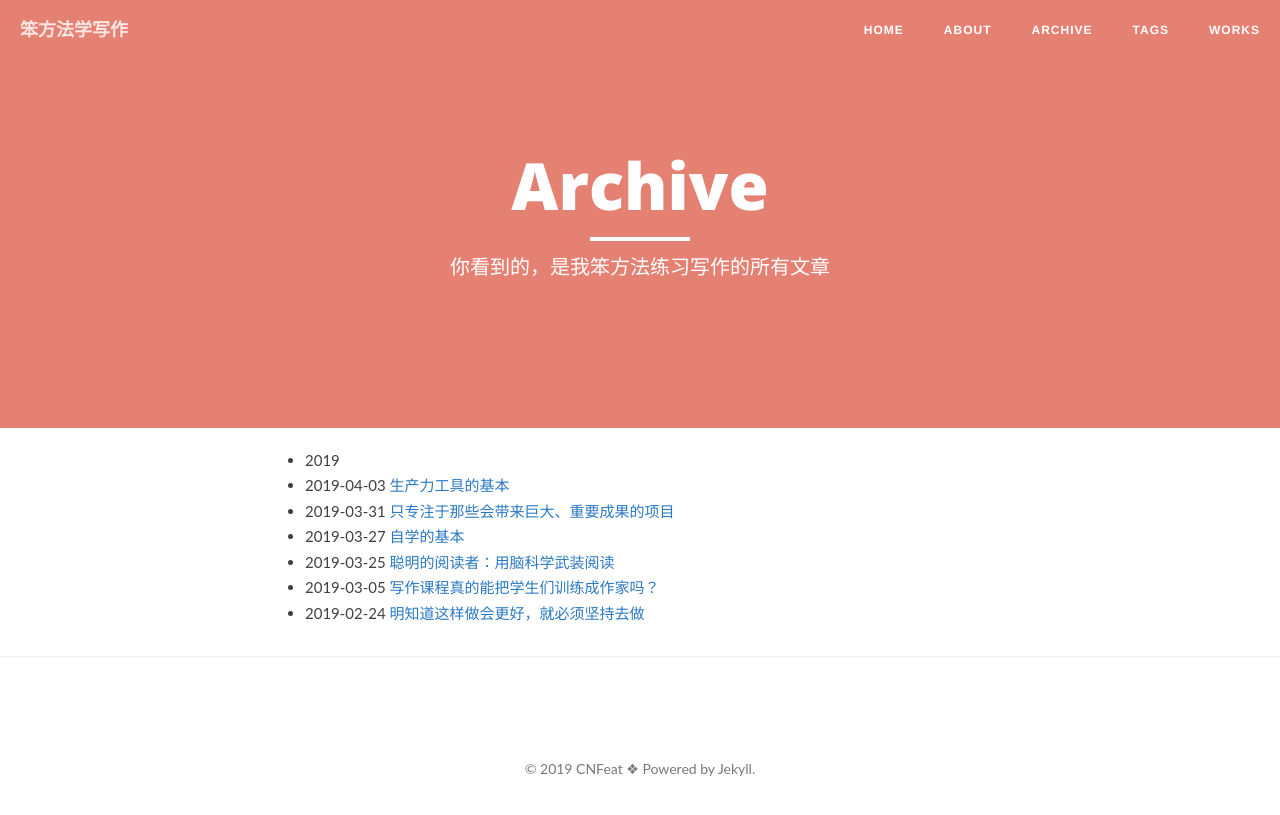
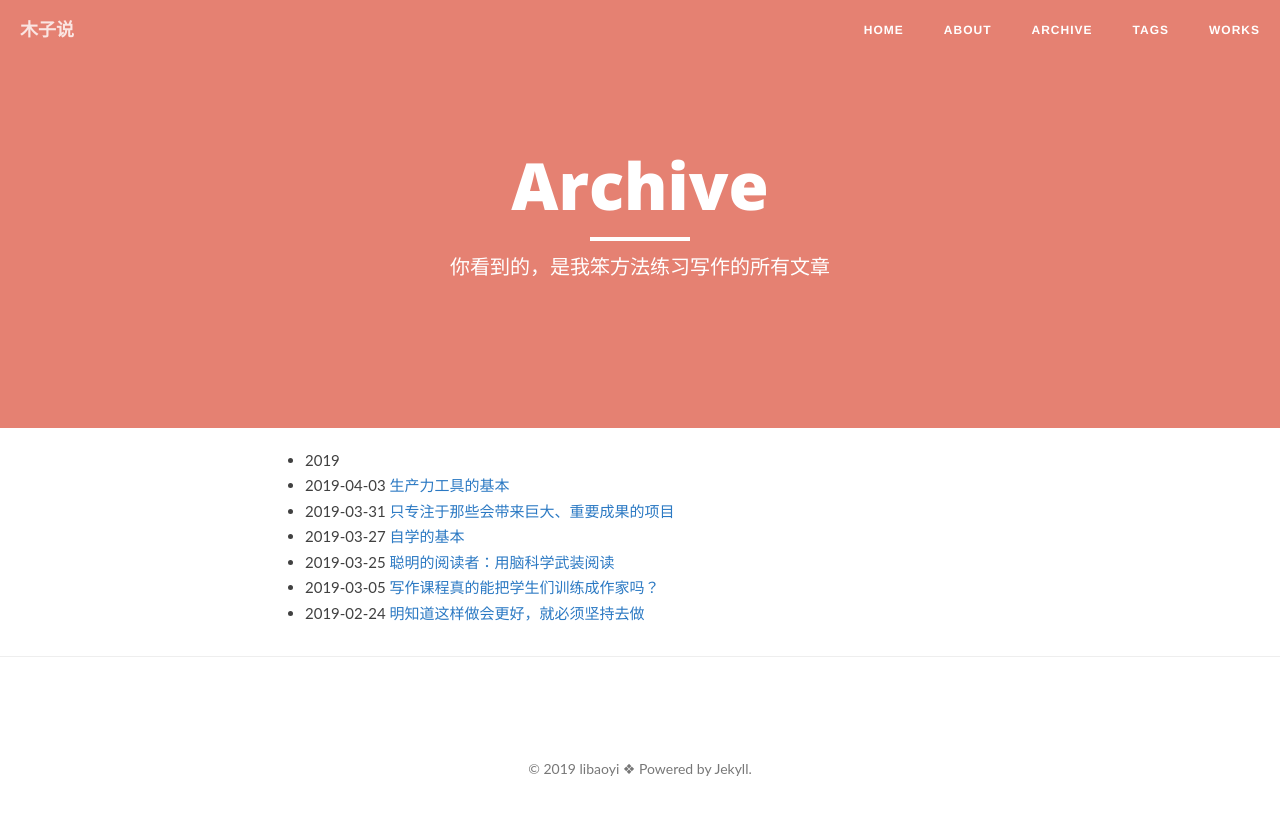
Before and after one commit to libaoyida/libaoyida.github.io, a Jekyll site: the page built from archive.md, in a window 1280 px wide. Shown: the top 815 px of the page. Built offline with Jekyll 4.4.1, drawn with Linux system fonts in a browser that asks for light colours; nearby versions of some CDN libraries; comment, search, counter and statistics services are not loaded.

Commit message:
Update _config.yml

```diff
--- a/_config.yml
+++ b/_config.yml
@@ -1,27 +1,27 @@
 # Site settings
-title: 笨方法学写作
+title: 木子说
 header-img: "img/Xacebook.jpg"
 tagline: "cn"
-description: "陈素封|笨方法学写作"
+description: "学习、思考、感悟、成长"
 baseurl: ""
-url: "http://www.cnfeat.com"
+url: "http://www.libaoyi.cn"
 
 # About/contact
 owner:
-  name: " CNFeat"
-  email: CNFeat@gmail.com
-  bio: "笨方法学写作"
+  name: " libaoyi"
+  email: libaoyi@163.com
+  bio: "木子说"
 
 # Data
 gavatar: img/favicon1.ico
 favicon: img/favicon1.ico
 
-douban_username: cnfeat
-twitter_username: feat
-github_username: cnfeat
-facebook_username:
-weibo_username: cnfeat
-zhihu_username: feat
+# douban_username:
+# twitter_username: libaoyi
+# github_username: libaoyi
+# facebook_username:
+# weibo_username: libaoyi
+# zhihu_username: feat
 
 # Build settings
 # use Github Flavored Markdown !important
@@ -43,14 +43,14 @@ defaults:
       type: "posts"
     values:
       layout: "post"
-      author: "CNFeat"
-      header-img: "img/green.jpg" # We don't want posts without a header image, that whould mean white on white
+      author: "libaoyi"
+      header-img: "img/Xacebook.jpg" # We don't want posts without a header image, that whould mean white on white
 
 # Comments
 #gitment
-comment_gitment_repo: cnfeat.github.io
-comment_gitment_clientId: 5b68ff043472fa385239
-comment_gitment_clientSecret: d3818d7f9352e8adb1a8d548f3f7708ec1e39e18
+# comment_gitment_repo: libaoyi.github.io
+# comment_gitment_clientId: 5b68ff043472fa385239
+# comment_gitment_clientSecret: d3818d7f9352e8adb1a8d548f3f7708ec1e39e18
 
 # Analytics and webmaster tools stuff goes here
 google_analytics: UA-80884545-1
```
